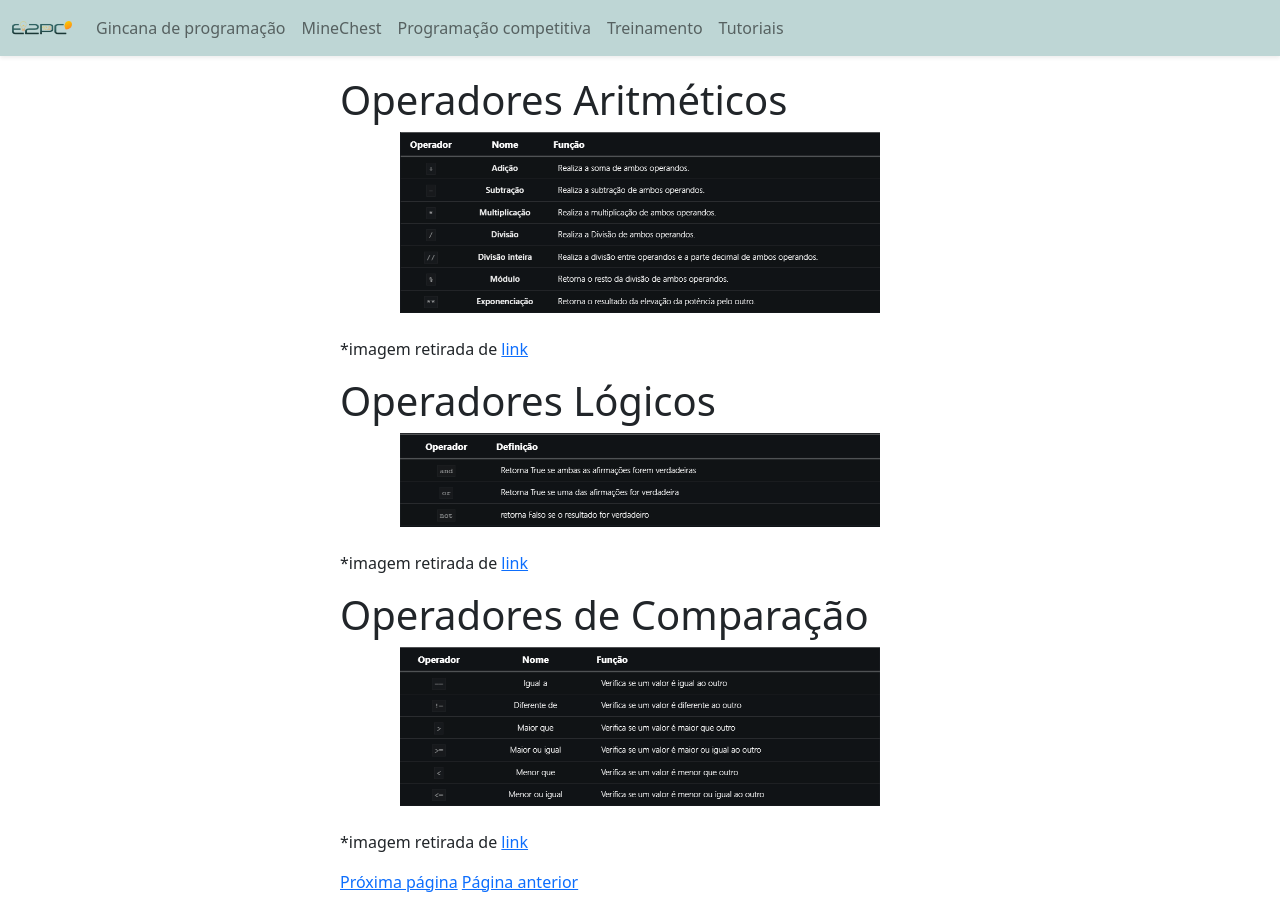
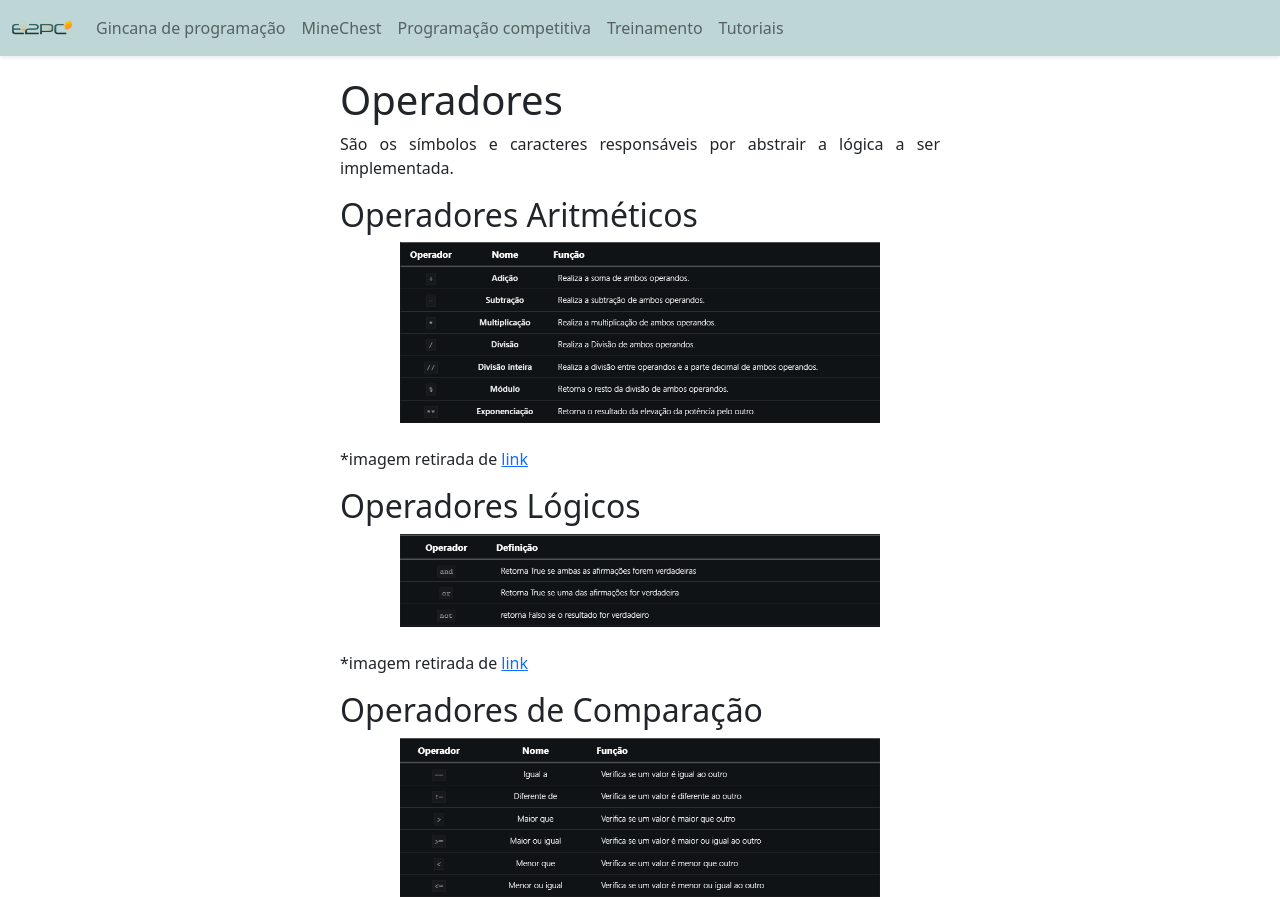
Before and after one commit to E2PC/ProjectPage, a Jekyll site: the page built from tutoriais/python/4. operadores aritméticos, lógicos e comparativos em python.md, in a window 1280 px wide and 900 px high. Built offline with Jekyll 4.4.1, drawn with Linux system fonts in a browser that asks for light colours; nearby versions of some CDN libraries; a script that is not in the unit is left out.

Commit message:
Update 4. operadores aritméticos, lógicos e comparativos em python.md

```diff
--- a/tutoriais/python/4. operadores aritméticos, lógicos e comparativos em python.md
+++ b/tutoriais/python/4. operadores aritméticos, lógicos e comparativos em python.md
@@ -6,20 +6,24 @@ button: Introdução ao Python
 type: tutorial
 ---
 
-# Operadores Aritméticos
+# Operadores
+
+São os símbolos e caracteres responsáveis por abstrair a lógica a ser implementada.
+
+## Operadores Aritméticos
 
 ![tabela](python_imagens/operadores_aritméticos_python.png)
 <br>
 *imagem retirada de [link](<https://pythonacademy.com.br/blog/operadores-aritmeticos-e-logicos-em-python>)
 
-# Operadores Lógicos
+## Operadores Lógicos
 
 ![tabela](python_imagens/operadores_lógicos_python.png)
 <br>
 *imagem retirada de [link](<https://pythonacademy.com.br/blog/operadores-aritmeticos-e-logicos-em-python>)
 
 
-# Operadores de Comparação
+## Operadores de Comparação
 
 ![tabela](python_imagens/operadores_comparação_python.png)
 <br>
```
